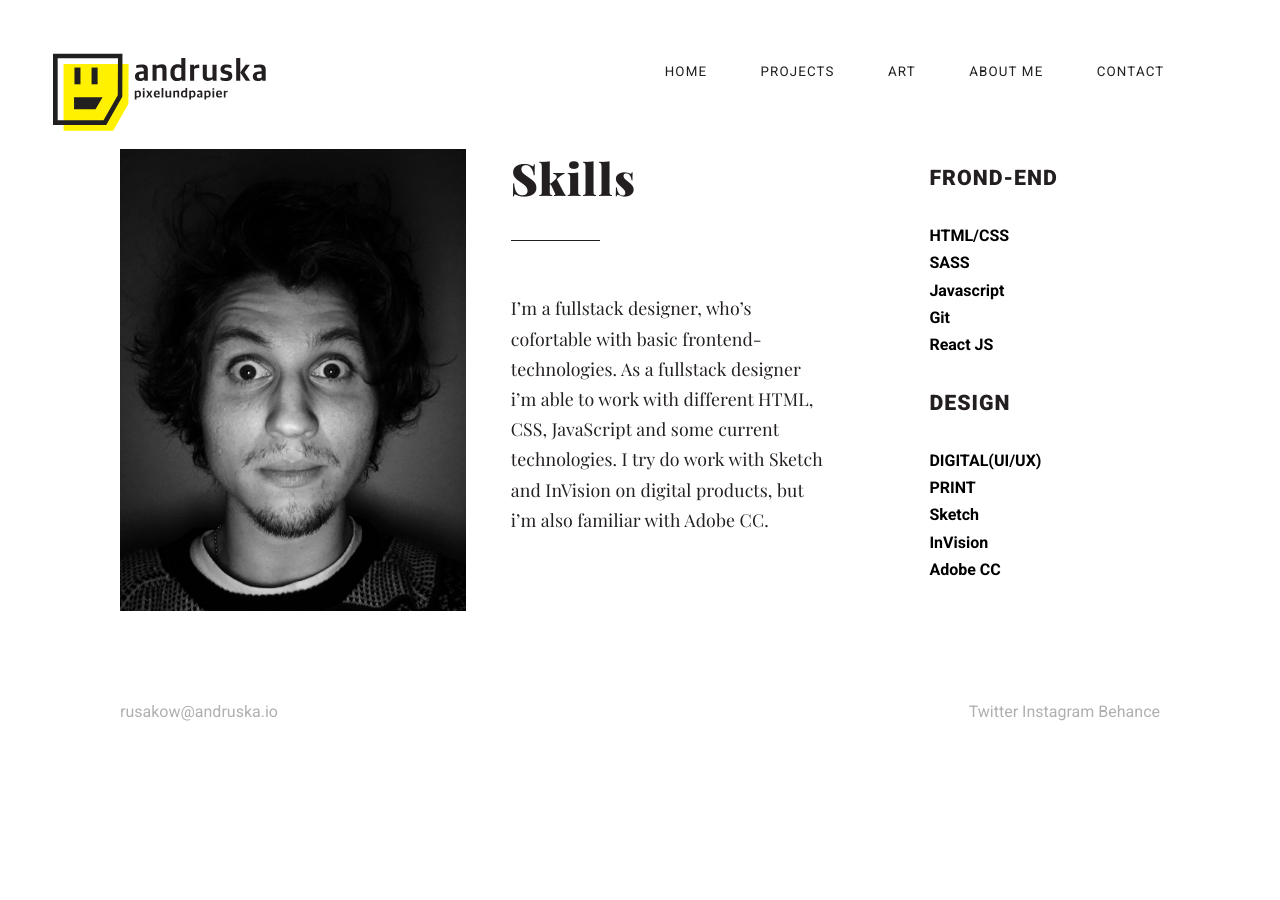
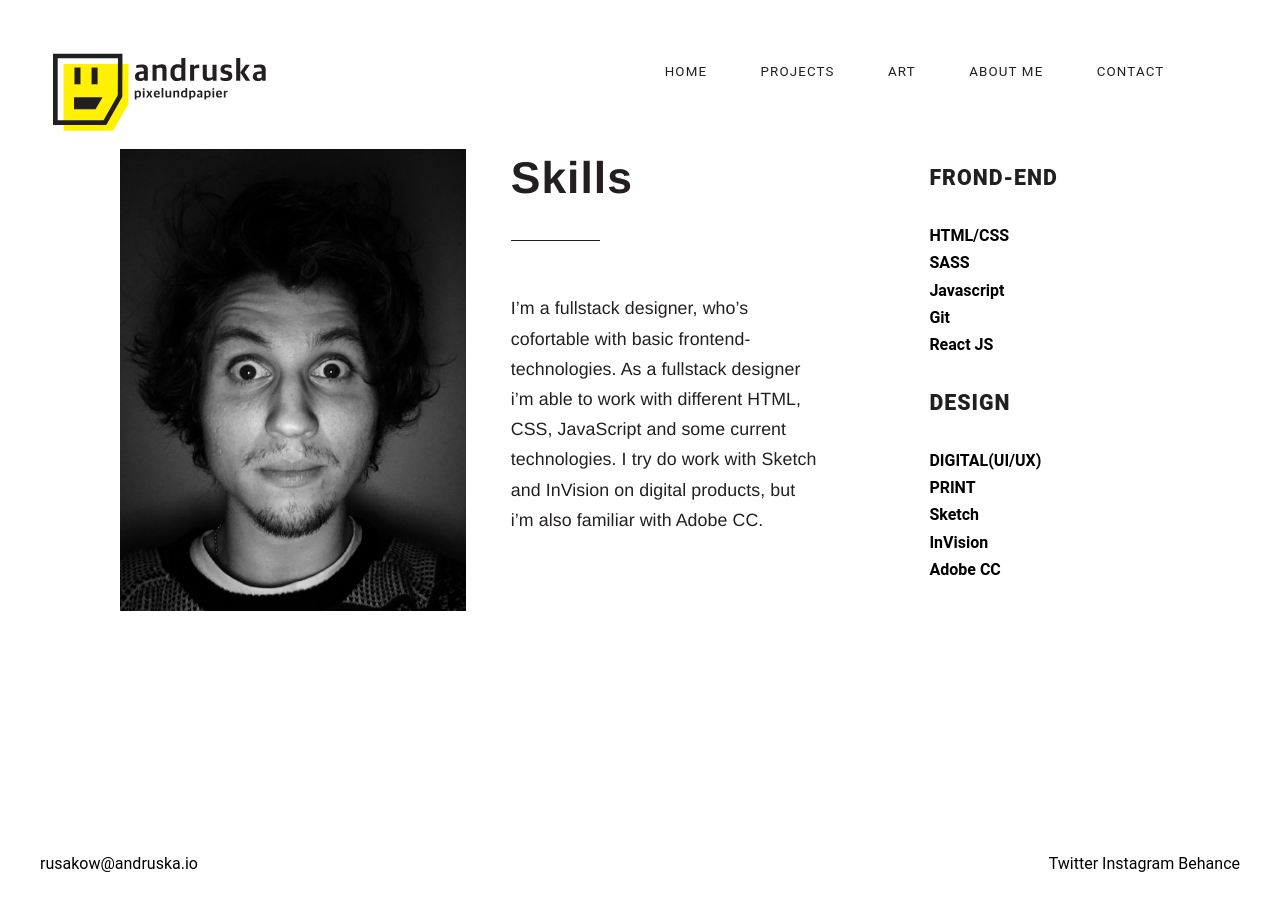
Before and after one commit to andrew-secret/project-test.github.io, a Jekyll site: the page built from about.md, in a window 1280 px wide. Built offline with Jekyll 4.4.1, drawn with Linux system fonts in a browser that asks for light colours; nearby versions of some CDN libraries.

```diff
--- a/sass/_font.sass
+++ b/sass/_font.sass
@@ -1,14 +1,12 @@
 // ######################################################
 // Fonts
 // ######################################################
-
-@import url('https://fonts.googleapis.com/css?family=Playfair+Display|Roboto:300,400,500,700,900')
 
 // default body font-size
 $base-font-size: 18 !default
 
 // font-family
-$serif-family: 'Playfair Display', serif
+$serif-family: 'Helvetica', sans-serif
 $sans-serif-family: 'Roboto', sans-serif
 
 // font-weights for "Playfair Display and Roboto"
--- a/sass/_footer.sass
+++ b/sass/_footer.sass
@@ -3,20 +3,29 @@
 // ######################################################
 
 .drska-footer
-    max-width: rem(1170)
     margin: 0 auto
-    padding: rem(100) 0
+    clear: both
+    position: fixed
+    bottom: rem(30)
+    width: 100vw
+    padding: 0 40px
+    box-sizing: border-box
     +clearfix
 
-    a
-        color: #B0B0B0
+    a:link
+        color: black
         font-family: $sans-serif-family
         text-decoration: none
+
+    a:hover,
+    a:focus
+        color: lighten(black, 20%)
+
 
 .drska-footer__left
     float: left
 
-    +respond("large")
+    +respond(large)
         float: none
         text-align: center
         padding-bottom: rem(15)
@@ -24,6 +33,6 @@
 .drska-footer__right
     float: right
 
-    +respond("large")
+    +respond(large)
         float: none
         text-align: center
--- a/sass/_main-header.sass
+++ b/sass/_main-header.sass
@@ -28,7 +28,8 @@
 // ######################################################
 
 .drska-header
-    margin: 0 auto rem(150) auto
+    display: flex
+    align-items: center
     padding: rem(30) rem(70) 0 rem(30)
 
 .drska-header__image
@@ -36,20 +37,10 @@
     height: calc(100vh - 100px)
     max-height: 1090px
     position: relative
+    width: 60vw
 
     +respond("large")
         height: 80vh
-
-    &::after
-        bottom: rem(-30)
-        content: ""
-        height: 70%
-        position: absolute
-        right: rem(-30)
-        width: 70%
-        z-index: -1
-        background-image: linear-gradient(60deg,#2c3739 15%,#535d5f 100%)
-        height: 80%
 
 
 // ######################################################
@@ -58,35 +49,21 @@
 
 .drska-header__content
     box-sizing: border-box
-    left: 0
-    padding: 0 25% 60px 10%
-    position: absolute
-    top: 40%
-    width: 100%
     z-index: 2
     transform: translateY(0)
+    width: 40vw
 
-    +respond("large")
-        top: 25%
 
 .drska-header-headline
     max-width: rem(500)
     padding: rem(20) 0
 
-    &:after
-        background: $dark
-        content: ""
-        height: 1px
-        position: absolute
-        top: rem(180)
-        left: 0
-        width: rem(300)
-
-        +respond("large")
-            display: none
 
 .drska-header-subtext
+    border-top: 1px solid black
     max-width: rem(400)
+    margin-top: rem(50)
+    padding-top: rem(10)
 
 // ######################################################
 // Main-header – scroll-transition
```
Also changed, not shown: _includes/header.html (+7 -5 lines), _layouts/main.html (+0 -10 lines), index.md (+3 -13 lines).
